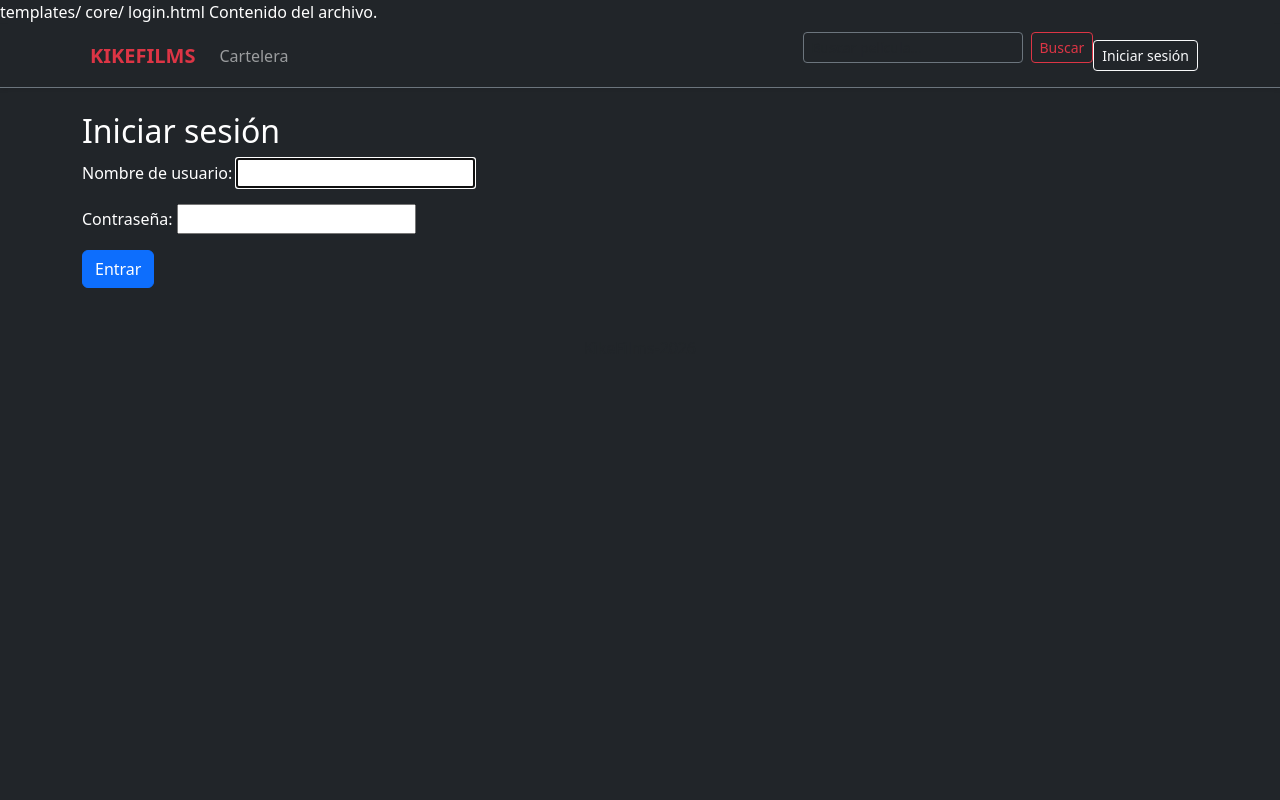
After one commit to LDJSystems/KikeFilms, a Django app: page /login/ in a window 1280 px wide. The commit adds this page. Run offline with Django 5.2, Linux system fonts and the light colour scheme.

Commit message:
feat: Agrego validaciones de usuario en la vista de peliculas para agregarlas feat: agrego archivo de login feat: Agrego descoradores para validar si el usuario es gestor

```diff
--- a/config/settings.py
+++ b/config/settings.py
@@ -104,6 +104,11 @@ AUTH_PASSWORD_VALIDATORS = [
     },
 ]
 
+#El login devuelve al inicio
+LOGIN_URL = "login"
+LOGIN_REDIRECT_URL = "inicio"
+LOGOUT_REDIRECT_URL = "inicio"
+
 
 # Internationalization
 # https://docs.djangoproject.com/en/6.1/topics/i18n/
--- /dev/null
+++ b/core/decorators.py
@@ -0,0 +1,6 @@
+from django.contrib.auth.decorators import user_passes_test
+
+def es_gestor(user):
+    return (user.is_superuser or user.groups.filter(name = "Gestores").exists())
+
+gestor_required = user_passes_test(es_gestor, login_url = "inicio")
--- a/core/urls.py
+++ b/core/urls.py
@@ -1,7 +1,10 @@
 from django.urls import path, include
+from django.contrib.auth import views as auth_views
 from . import views
 
 urlpatterns = [
-    path('', views.inicio, name = 'inicio'),
-    path('peliculas/', include('pelicula.urls')),
+path('', views.inicio, name = 'inicio'),
+path('peliculas/', include('pelicula.urls')),
+path('login/', auth_views.LoginView.as_view(template_name = "core/login.html"), name = "login"),
+path('logout/', auth_views.LogoutView.as_view(), name = "logout"),
 ]
--- a/pelicula/views.py
+++ b/pelicula/views.py
@@ -1,17 +1,21 @@
 from django.shortcuts import render, redirect
 from django.shortcuts import get_object_or_404
+from django.contrib.auth.decorators import login_required
+from core.decorators import gestor_required
 from .models import Pelicula
 from .forms import PeliculaForm
 
 # Create your views here.
 
 #Crear nueva pelicula
+@login_required
+@gestor_required
 def agregar_pelicula(request):
     if request.method == 'POST':
         formulario = PeliculaForm(request.POST)
         if formulario.is_valid():
             formulario.save()
-            return redirect('pelicula')
+            return redirect('listar_peliculas')
     else:
         formulario = PeliculaForm()
     return render(request, 'pelicula/nuevo.html', {'formulario' : formulario})
--- a/templates/components/navbar.html
+++ b/templates/components/navbar.html
@@ -6,32 +6,48 @@
         </a>
 
         <!-- Botón responsive para móviles -->
-        <button class="navbar-toggler" type="button" data-bs-toggle="collapse" data-bs-target="#kikeNavbar" aria-controls="kikeNavbar" aria-expanded="false" aria-label="Toggle navigation">
+        <button class="navbar-toggler" type="button" data-bs-toggle="collapse" data-bs-target="#kikeNavbar"
+            aria-controls="kikeNavbar" aria-expanded="false" aria-label="Toggle navigation">
             <span class="navbar-toggler-icon"></span>
         </button>
 
         <!-- Elementos del menú -->
         <div class="collapse navbar-collapse" id="kikeNavbar">
-            <ul class="navbar-nav me-auto mb-2 mb-lg-0 align-items-lg-center">
+            <ul class="navbar-nav me-auto mb-2 mb-lg-0">
                 <li class="nav-item">
                     <a class="nav-link" href="{% url 'listar_peliculas' %}">Cartelera</a>
                 </li>
+            </ul>
+            <!-- Buscador -->
+            <form class="d-flex" role="search" method="GET" action="">
+                <input class="form-control form-control-sm bg-dark text-white border-secondary me-2" type="search"
+                    placeholder="Buscar película..." aria-label="Search" name="q">
+                <button class="btn btn-outline-danger btn-sm text-nowrap" type="submit">Buscar</button>
+            </form>
+            <ul class="navbar-nav">
+                {% if user.is_authenticated %}
+                <li class="nav-item">
+                    <span class="navbar-text me-3">
+                        {{ user.username }}
+                    </span>
+                </li>
+                <li class="nav-item">
+                    <form action="{% url 'logout' %}" method="post" class="d-inline">
+                        {% csrf_token %}
+                        <button type="submit" class="btn btn-outline-light btn-sm">
+                            Cerrar sesión
+                        </button>
+                    </form>
+                </li>
+                {% else %}
+                <li class="nav-item">
+                    <a href="{% url 'login' %}" class="btn btn-outline-light btn-sm">
 
-                <!-- BOTÓN CONDICIONAL: Solo para Gestores y Superusuarios -->
-                {% if user.is_authenticated and user.is_superuser or user.is_staff %}
-                <li class="nav-item">
-                    <a class="nav-link text-danger fw-bold" href="{% url 'agregar_pelicula' %}">
-                        <i class="bi bi-plus-circle me-1"></i>+ Añadir Película
+                        Iniciar sesión
                     </a>
                 </li>
                 {% endif %}
             </ul>
-
-            <!-- Buscador -->
-            <form class="d-flex" role="search" method="GET" action="">
-                <input class="form-control form-control-sm bg-dark text-white border-secondary me-2" type="search" placeholder="Buscar película..." aria-label="Search" name="q">
-                <button class="btn btn-outline-danger btn-sm text-nowrap" type="submit">Buscar</button>
-            </form>
         </div>
     </div>
 </nav>
--- /dev/null
+++ b/templates/core/login.html
@@ -0,0 +1,27 @@
+templates/
+    core/
+        login.html
+Contenido del archivo.
+{% extends "base.html" %}
+
+{% block title %}
+Iniciar sesión
+{% endblock %}
+
+{% block content %}
+
+<h2>Iniciar sesión</h2>
+
+<form method="post">
+
+    {% csrf_token %}
+
+    {{ form.as_p }}
+
+    <button class="btn btn-primary">
+        Entrar
+    </button>
+
+</form>
+
+{% endblock %}
```
